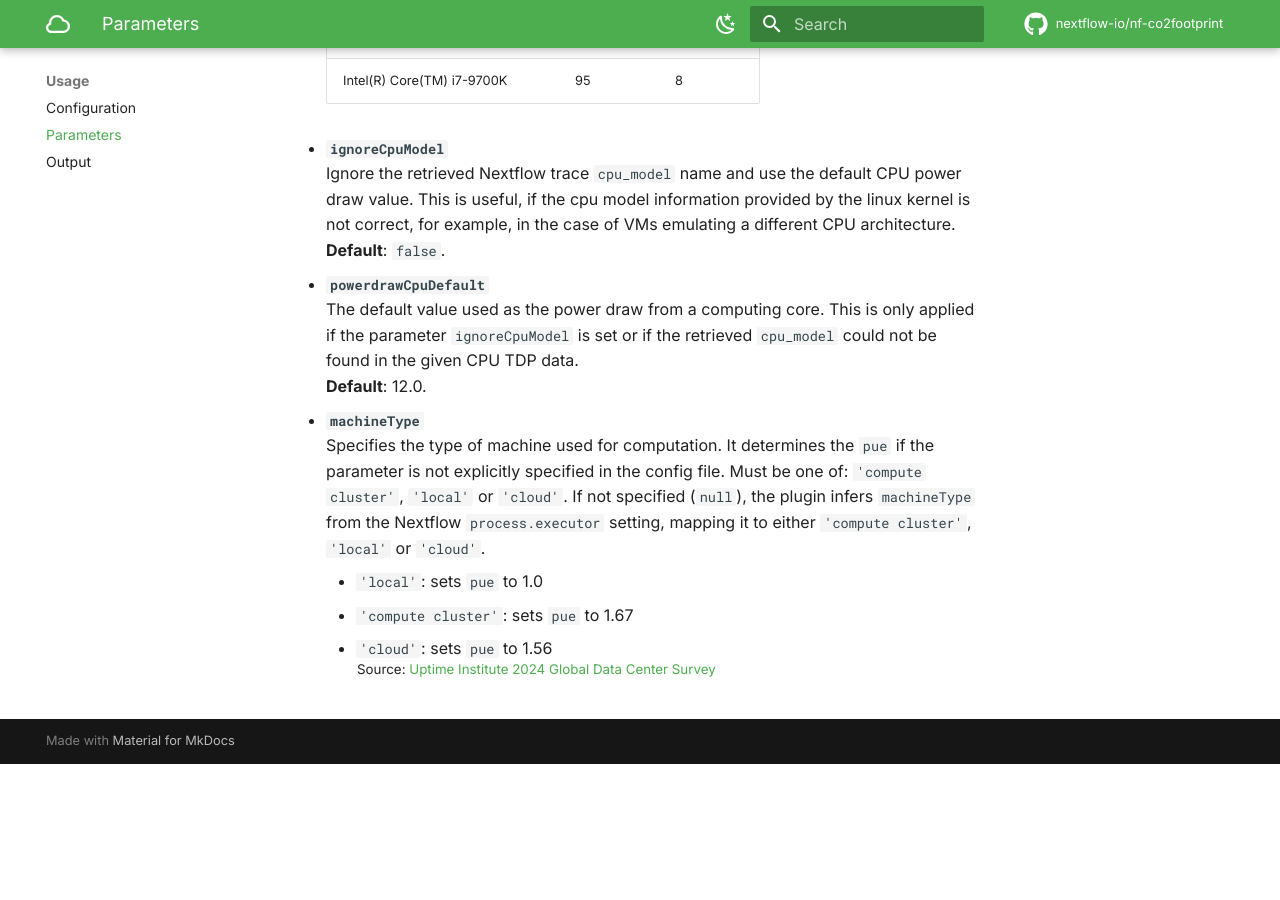
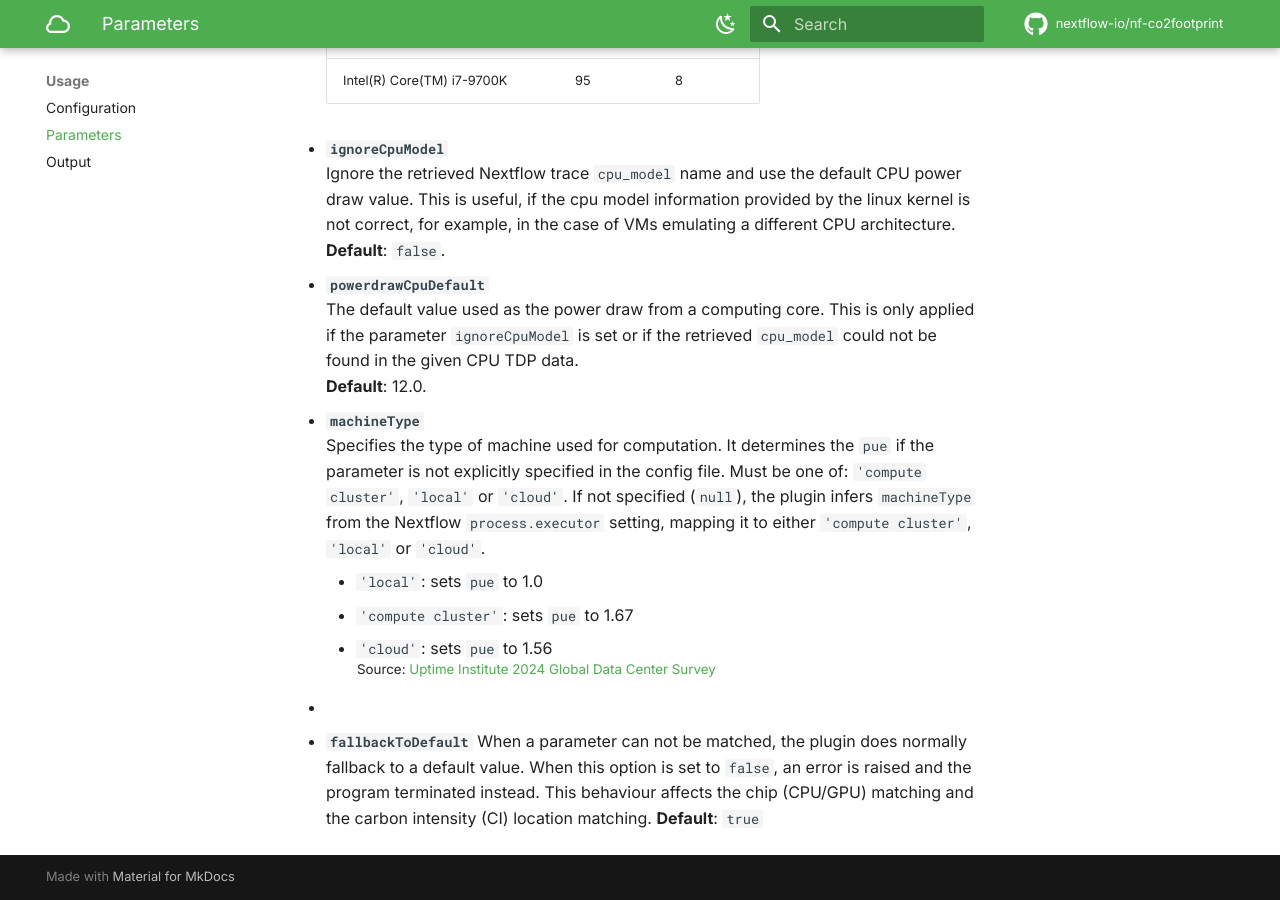
Before and after one commit to nextflow-io/nf-co2footprint, an MkDocs documentation site: the page built from docs/usage/parameters.md, in a window 1280 px wide and 900 px high, scrolled down 1519 px. Built offline with MkDocs 1.6.1 and Material for MkDocs 9.7.7, drawn with Linux system fonts in a browser that asks for light colours; comment, search, counter and statistics services are not loaded; before the commit the page ends 2283 px from its top, so only the background shows below that.

Commit message:
Documentation: Added the `fallbackToDefault` config parameter parameters.md
Signed-off-by: JosuaCarl <josua.carl@uni-tuebingen.de>

```diff
--- a/docs/usage/parameters.md
+++ b/docs/usage/parameters.md
@@ -67,3 +67,8 @@ The following parameters are currently available:
     - `'compute cluster'`: sets `pue` to 1.67
     - `'cloud'`: sets `pue` to 1.56
       <sup>Source: [Uptime Institute 2024 Global Data Center Survey](https://datacenter.uptimeinstitute.com/rs/711-RIA-145/images/2024.GlobalDataCenterSurvey.Report.pdf)</sup>
+-
+- **`fallbackToDefault`**
+  When a parameter can not be matched, the plugin does normally fallback to a default value. When this option is set to `false`, an error is raised and the program terminated instead.
+  This behaviour affects the chip (CPU/GPU) matching and the carbon intensity (CI) location matching.
+  **Default**: `true`
```
